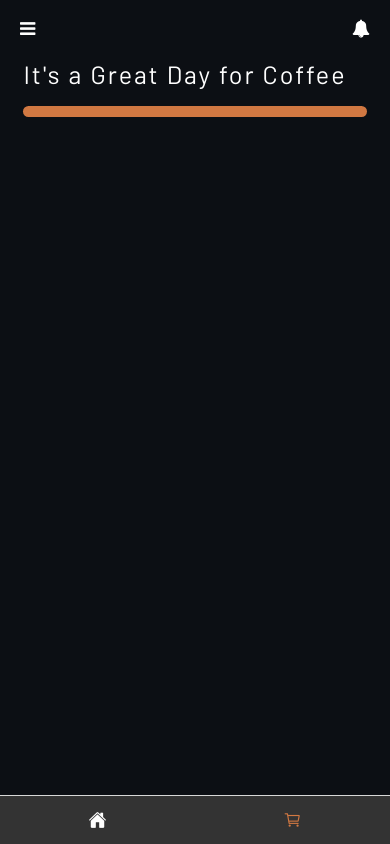
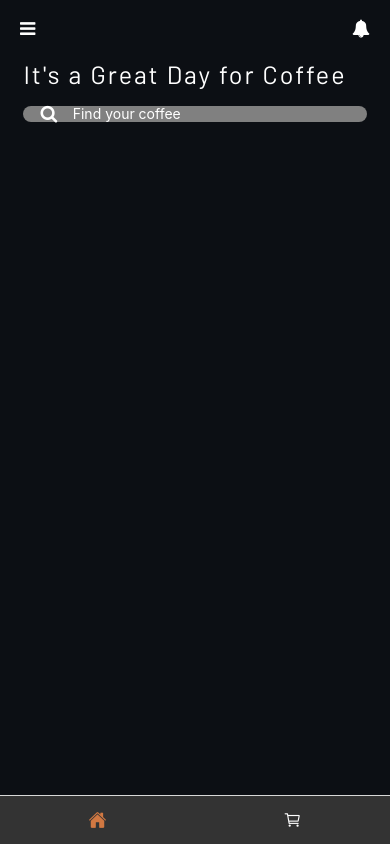
Before and after one commit to adenike005/Coffe, a React Native app: screen /Home in a window 390 px wide. Built offline with nearby package versions, Linux system fonts and the light colour scheme.

Commit message:
Categories created

```diff
--- a/Component/tabs.js
+++ b/Component/tabs.js
@@ -30,8 +30,8 @@ const TabNavigator = () => {
         },
       })}
       tabBarOptions={{
-        activeTintColor: Colors.white,
-        inactiveTintColor: Colors.primary,
+        activeTintColor: Colors.primary,
+        inactiveTintColor: Colors.white,
         showLabel: false, // Hide tab labels
         tabStyle: {
           backgroundColor: 'rgba(0, 0, 0, 0.8)',
--- a/Screen/Home.js
+++ b/Screen/Home.js
@@ -1,5 +1,5 @@
 import React, { useState } from 'react';
-import { View, Text, StyleSheet, TouchableWithoutFeedback, Image } from 'react-native';
+import { View, Text, StyleSheet, TouchableWithoutFeedback, Image, TextInput, ScrollView } from 'react-native';
 import Icon from 'react-native-vector-icons/FontAwesome';
 import Colors from '../Component/Colors';
 import { BlurView } from 'expo-blur';
@@ -24,8 +24,15 @@ const Begin = ({ navigation }) => {
         <View style={styles.mainContent}>
           <View style={{marginTop: "15%", marginHorizontal: "6%"}}>
             <Text style={{color:Colors.white, fontSize: 25, fontFamily:"Regular", letterSpacing:2, marginBottom:"5%"}}>It's a Great Day for Coffee</Text>
-            <View style={{width: "100%", height: "25%", backgroundColor:Colors.primary, borderRadius: 10, display:"flex", flexDirection:"row", justifyContent:"center", alignItems:"center"}}>
-
+            <View style={{width: "100%", height: "25%", backgroundColor:Colors.gray, borderRadius: 10, display:"flex", flexDirection:"row",  alignItems:"center", paddingHorizontal:"5%"}}>
+            <Icon name='search' size={18} color={Colors.white} />
+            <TextInput
+            placeholder='Find your coffee'
+            placeholderTextColor={Colors.white}
+            style={{
+              marginHorizontal:"5%"
+            }}
+            color={Colors.white}/>
             </View>
           </View>
         </View>
```
Also changed, not shown: Component/Categories.js (added, +14 -0 lines).
